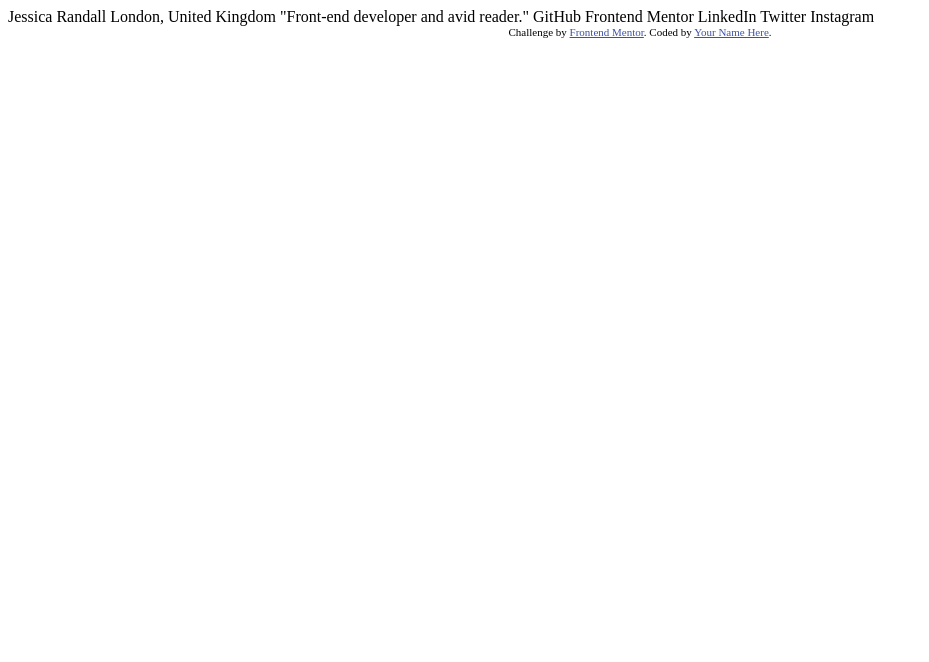
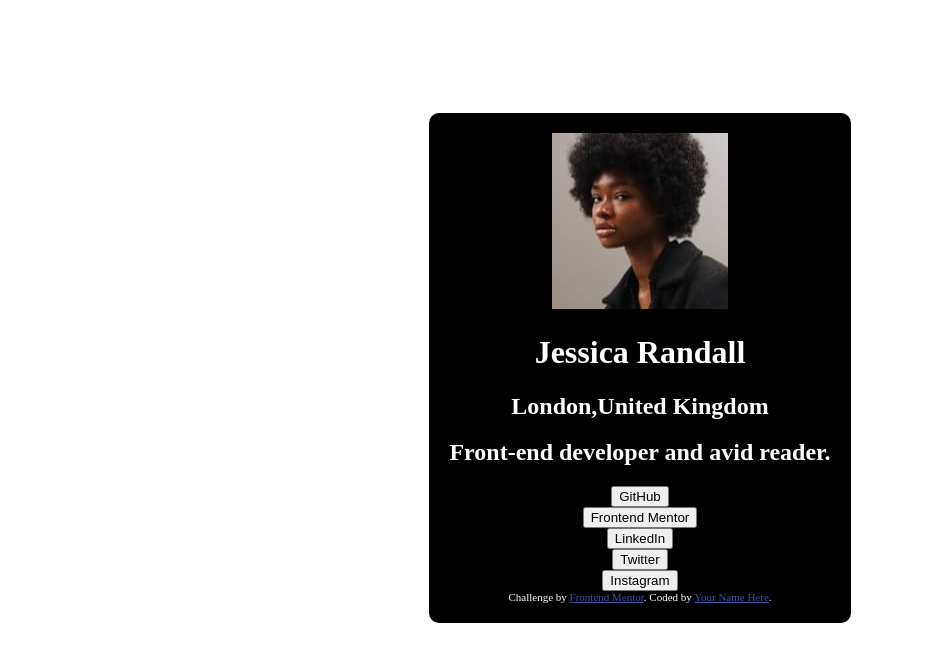
Before and after one commit to faskaismail/social-links-profile, a plain HTML site: page index.html in a window 1280 px wide. Shown: the whole page, without its empty margins (0-929 px from the left). Drawn offline with Linux system fonts and the light colour scheme.

Commit message:
html file updated and css file created

```diff
--- a/index.html
+++ b/index.html
@@ -1,34 +1,54 @@
 <!DOCTYPE html>
 <html lang="en">
   <head>
-  <meta charset="UTF-8">
-  <meta name="viewport" content="width=device-width, initial-scale=1.0"> <!-- displays site properly based on user's device -->
+    <meta charset="UTF-8" />
+    <meta name="viewport" content="width=device-width, initial-scale=1.0" />
+    <!-- displays site properly based on user's device -->
 
-  <link rel="icon" type="image/png" sizes="32x32" href="./assets/images/favicon-32x32.png">
+    <link
+      rel="icon"
+      type="image/png"
+      sizes="32x32"
+      href="./assets/images/favicon-32x32.png"
+    />
+    <link rel="stylesheet" href="styles.css" />
 
     <title>Frontend Mentor | Social links profile</title>
-
-  <!-- Feel free to remove these styles or customise in your own stylesheet 👍 -->
-  <style>
-    .attribution { font-size: 11px; text-align: center; }
-    .attribution a { color: hsl(228, 45%, 44%); }
-  </style>
   </head>
   <body>
+    <div class="container">
+      <div id="fontback">
+        <div><img src="./assets/images/avatar-jessica.jpeg" alt="" /></div>
+        <h1>Jessica Randall</h1>
+        <h2>London,United Kingdom</h2>
+        <h2>Front-end developer and avid reader.</h2>
+        <div>
+          <button>GitHub</button>
+        </div>
+        <div>
+          <button>Frontend Mentor</button>
+        </div>
 
-  Jessica Randall
-  London, United Kingdom
-  "Front-end developer and avid reader."
-
-  GitHub
-  Frontend Mentor
-  LinkedIn
-  Twitter
-  Instagram
-
+        <div>
+          <button>LinkedIn</button>
+        </div>
+        <div>
+          <button>Twitter</button>
+        </div>
+        <div>
+          <button>Instagram</button>
+        </div>
+        <div class="footer">
           <div class="attribution">
-    Challenge by <a href="https://www.frontendmentor.io?ref=challenge" target="_blank">Frontend Mentor</a>.
-    Coded by <a href="#">Your Name Here</a>.
+            Challenge by
+            <a
+              href="https://www.frontendmentor.io?ref=challenge"
+              target="_blank"
+              >Frontend Mentor</a
+            >. Coded by <a href="#">Your Name Here</a>.
+          </div>
+        </div>
+      </div>
     </div>
   </body>
 </html>
--- /dev/null
+++ b/styles.css
@@ -0,0 +1,21 @@
+.container {
+  height: 90vh;
+  justify-items: center;
+  align-content: center;
+}
+
+#fontback {
+  background-color: black;
+  color: white;
+  justify-items: center;
+  padding: 20px;
+  border-radius: 10px;
+}
+
+.attribution {
+  font-size: 11px;
+  text-align: center;
+}
+.attribution a {
+  color: hsl(228, 45%, 44%);
+}
```
Lines whose indentation alone changed are shown as unchanged.
